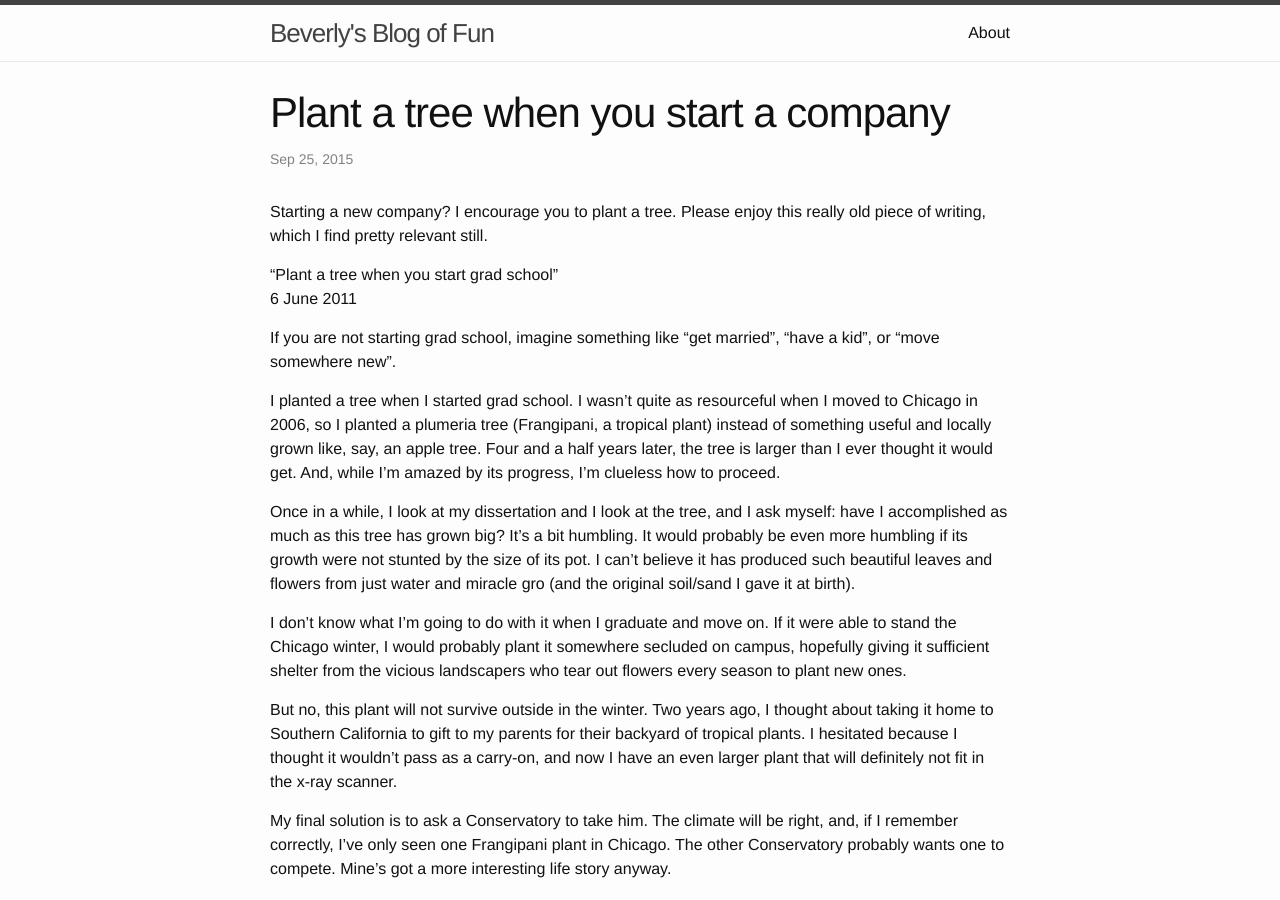
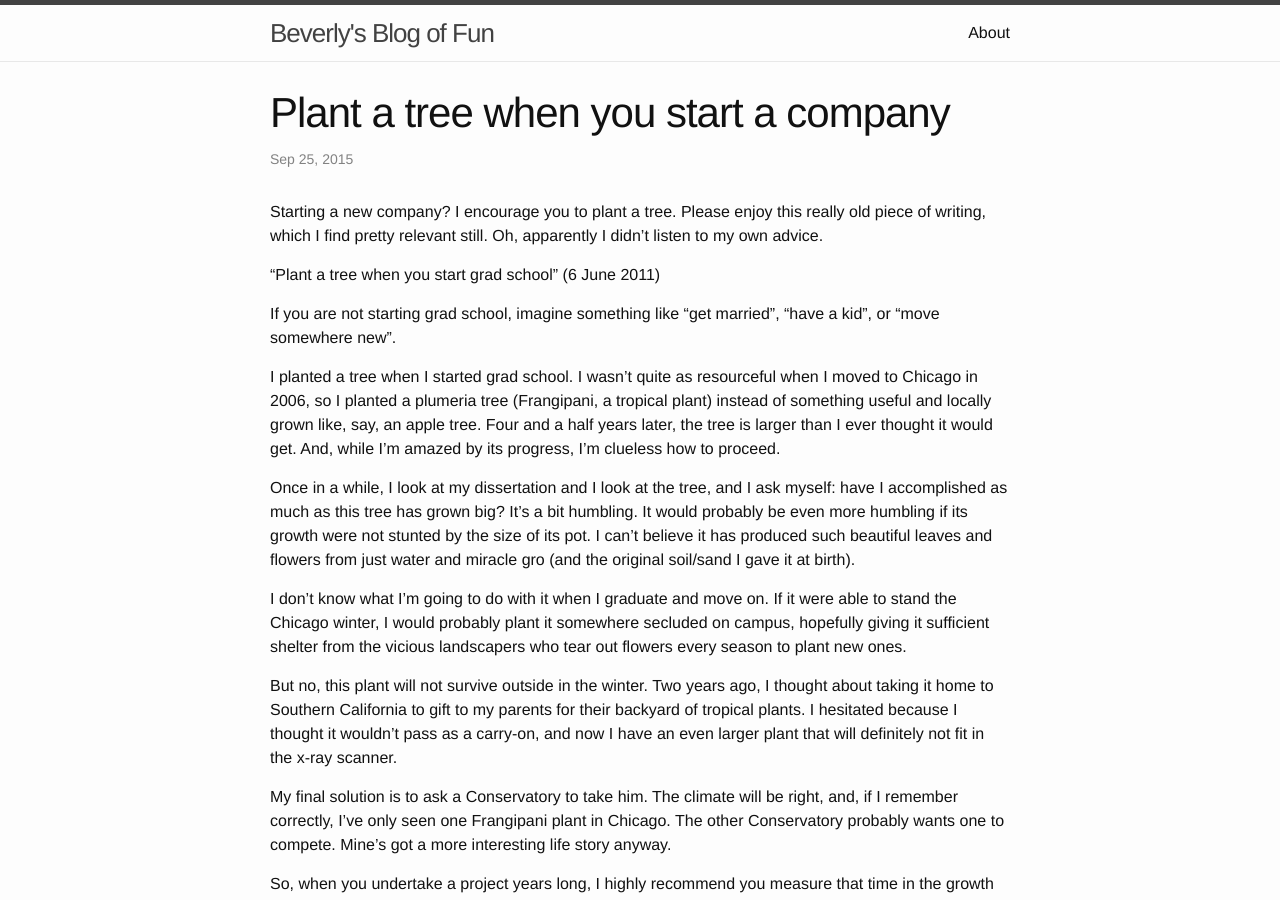
Before and after one commit to bev-a-tron/bev-a-tron.github.io, a Jekyll site: the page built from _posts/2015-09-25-plant-a-tree.markdown, in a window 1280 px wide and 900 px high. Built offline with Jekyll 4.4.1, drawn with Linux system fonts in a browser that asks for light colours.

Commit message:
Minor updates

```diff
--- a/_posts/2015-09-25-plant-a-tree.markdown
+++ b/_posts/2015-09-25-plant-a-tree.markdown
@@ -5,10 +5,9 @@ date:   2015-09-25 12:34:56
 categories: life
 ---
 
-Starting a new company?  I encourage you to plant a tree.  Please enjoy this really old piece of writing, which I find pretty relevant still.
+Starting a new company?  I encourage you to plant a tree.  Please enjoy this really old piece of writing, which I find pretty relevant still.  Oh, apparently I didn't listen to my own advice.
 
-"Plant a tree when you start grad school"
-6 June 2011
+"Plant a tree when you start grad school" (6 June 2011)
 
 If you are not starting grad school, imagine something like "get married", "have a kid", or "move somewhere new".
 
```
